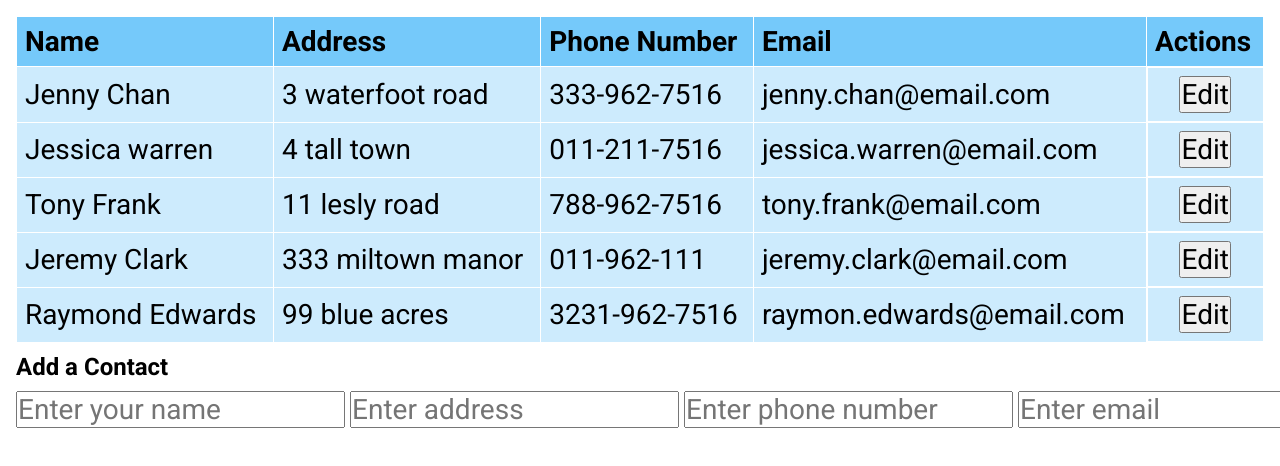
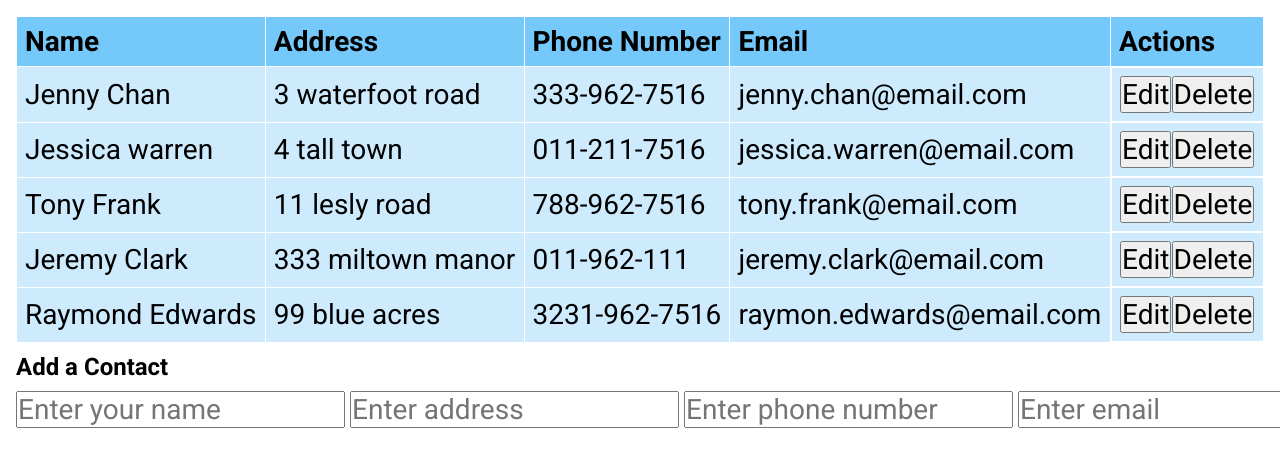
Before and after one commit to marizoo/React-app-table, a React (Create React App) app: page / in a window 1280 px wide. Shown: the top 466 px of the page. Built offline with nearby package versions, Linux system fonts and the light colour scheme.

Commit message:
completed the project

```diff
--- a/src/App.jsx
+++ b/src/App.jsx
@@ -124,6 +124,26 @@ const App = () => {
         // now add this to EditableRow so the value will show on the edit form
     };
 
+    // 06 a. Cancel button
+    const handleCancelClick = () => {
+        setEditContactId(null);
+    };
+    // now add this to the editableRow
+
+    // 07. Delete row
+    const handleDeleteRow = (id) => {
+        // one way to do it
+        // const newContacts = contacts.filter((contact) => contact.id !== id);
+        // setContacts(newContacts);
+
+        // Another way to do it
+        const newContacts = [...contacts];
+        const index = contacts.findIndex((contact) => contact.id === id);
+        newContacts.splice(index, 1);
+
+        setContacts(newContacts);
+    };
+
     return (
         <div className="app-container">
             <form onSubmit={handleEditFormSubmit}>
@@ -146,12 +166,14 @@ const App = () => {
                                         onHandleEditFormChange={
                                             handleEditFormChange
                                         }
+                                        onHandleCancelClick={handleCancelClick}
                                     />
                                 ) : (
                                     <ReadOnlyRow
                                         key={contact.id}
                                         contact={contact}
                                         onhandleEditClick={handleEditClick}
+                                        onHandleDeleteRow={handleDeleteRow}
                                     />
                                 )}
                             </>
--- a/src/components/EditableRow.jsx
+++ b/src/components/EditableRow.jsx
@@ -1,6 +1,10 @@
 import React from "react";
 
-const EditableRow = ({ onEditFormData, onHandleEditFormChange }) => {
+const EditableRow = ({
+    onEditFormData,
+    onHandleEditFormChange,
+    onHandleCancelClick,
+}) => {
     return (
         <tr>
             <td>
@@ -45,6 +49,9 @@ const EditableRow = ({ onEditFormData, onHandleEditFormChange }) => {
             </td>
             <td>
                 <button type="submit">Save</button>
+                <button type="button" onClick={onHandleCancelClick}>
+                    Cancel
+                </button>
             </td>
         </tr>
     );
--- a/src/components/ReadOnlyRow.jsx
+++ b/src/components/ReadOnlyRow.jsx
@@ -1,6 +1,6 @@
 import React from "react";
 
-const ReadOnlyRow = ({ contact, onhandleEditClick }) => {
+const ReadOnlyRow = ({ contact, onhandleEditClick, onHandleDeleteRow }) => {
     return (
         <tr>
             <td>{contact.fullName}</td>
@@ -14,6 +14,12 @@ const ReadOnlyRow = ({ contact, onhandleEditClick }) => {
                 >
                     Edit
                 </button>
+                <button
+                    type="button"
+                    onClick={() => onHandleDeleteRow(contact.id)}
+                >
+                    Delete
+                </button>
             </td>
         </tr>
     );
```
